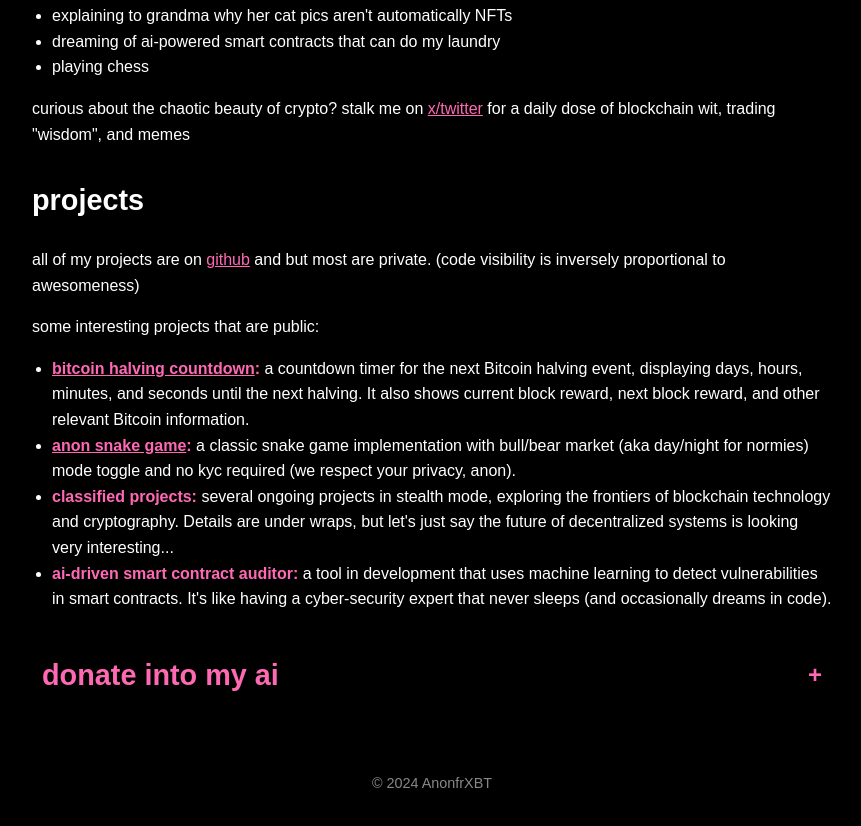
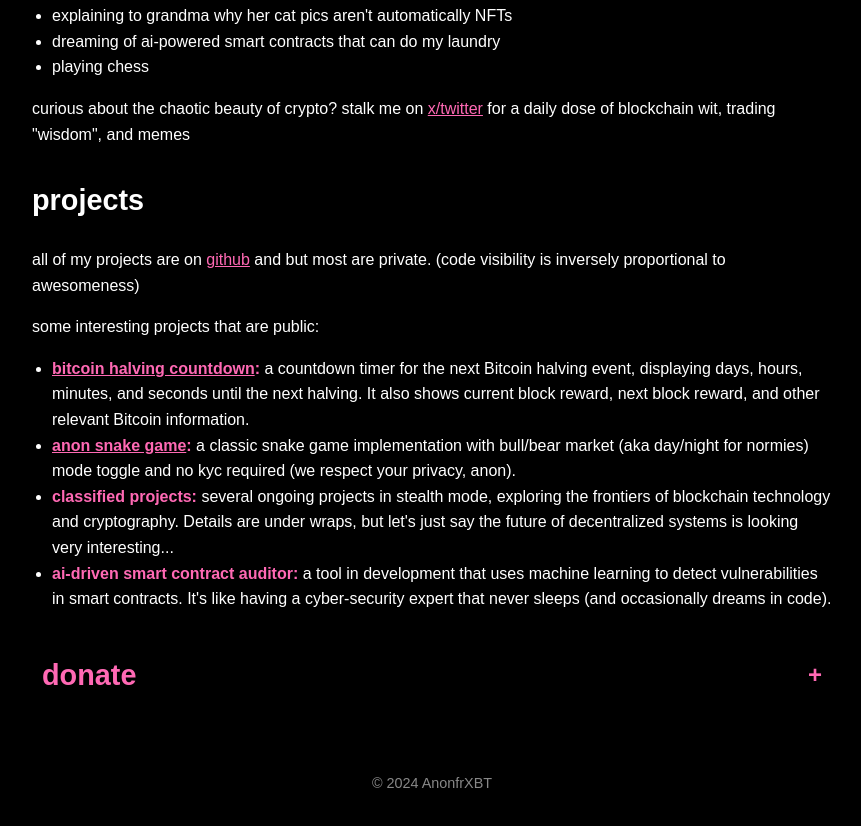
Before and after one commit to anonfr/anonfrxbt, a plain HTML site: page index.html in a window 1280 px wide. Shown: the part 308-1134 px from the top of the page, without its empty margins (208-1069 px from the left). Drawn offline with Linux system fonts and the light colour scheme.

Commit message:
Update index.html

```diff
--- a/index.html
+++ b/index.html
@@ -41,7 +41,7 @@
     </ul>
 
     <div class="support-section">
-        <h2 class="support-toggle">donate into my ai <span class="toggle-icon">+</span></h2>
+        <h2 class="support-toggle">donate<span class="toggle-icon">+</span></h2>
         <div class="support-content">
                 <p class="donation-footer"><em>remember: your donation helps maintain my ai that translates my cat's meows into trading signals. early results are purr-omising, you're supporting the next generation of crypto wealth 😽</em></p>
             <div class="crypto-donations">
```
